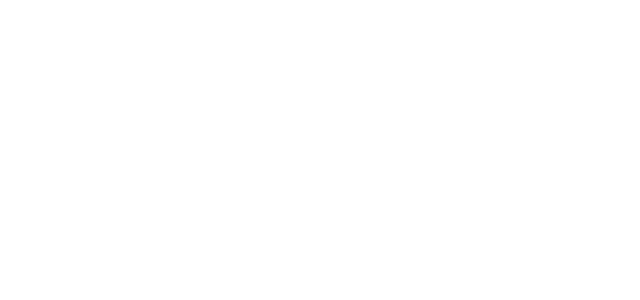
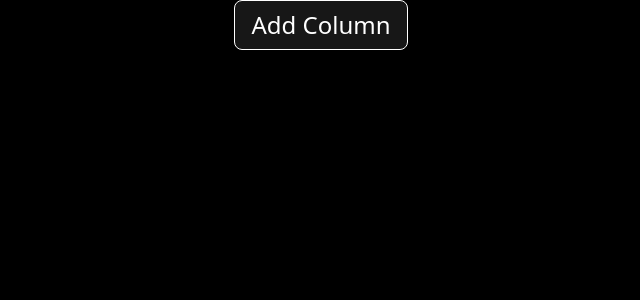
Before and after one commit to surya-moorthy/frontend-learnings, a React (Vite) app in the folder basics/: page / in a window 1280 px wide. Shown: the top 300 px of the page, without its empty margins (319-959 px from the left). Built offline with nearby package versions, Linux system fonts and the light colour scheme.

Commit message:
added kanban outline

```diff
--- a/basics/src/App.jsx
+++ b/basics/src/App.jsx
@@ -1,29 +1,9 @@
-import { BrowserRouter, Route, Routes } from "react-router-dom";
-import "./App.css";
-import Form from "./pages/Form";
-import Counter from "./pages/Counter";
-import Home from "./pages/Home";
-import Login from "./components/Login";
-import Register from "./components/Register";
-import Products from "./pages/Products";
-import Cart from "./pages/Cart";
-import Navbar from "./components/Navbar";
-import { ProductProvider } from "./context/productContext";
-import { useState } from "react";
-import useLocalStorage from "./hooks/useLocalStorage";
+import KanbanBoard from "./components/KanbanBoard";
 
 function App() {
-
-  const {value,setValue} = useLocalStorage("name",()=>"");
-
   return (
-
-    <input
-    type="text"
-    value={value}
-    onChange={(event)=>{setValue(event.target.value)}}
-    />
-  );
+    <KanbanBoard/>
+  )
 }
 
 export default App;
--- /dev/null
+++ b/basics/src/components/ColumnContainer.tsx
@@ -0,0 +1,44 @@
+import { TrashIcon } from "lucide-react";
+import { column, Id } from "../types/types"
+
+interface Props {
+    column : column,
+    deleteColumn: (id : Id) => void
+}
+
+
+function ColumnContainer(props : Props) {
+
+    const {column} = props;
+
+  return (
+    <div className="flex flex-col bg-neutral-800 w-[350px] h-[500px] p-2 rounded-xl">
+        <div className="flex justify-between bg-neutral-700 cursor-pointer px-4 py-2 rounded-xl">
+             <div className="flex justify-center items-center gap-2">
+                 <div className="flex justify-center items-center rounded-full bg-neutral-950 px-2.5 py-1 text-sm">
+                        0
+                  </div>
+
+                  <div>
+                      {column.title}
+                  </div>
+             </div>
+             <button className="cursor-pointer stroke-white hover:bg-neutral-900 px-2 py-2 rounded-full" onClick={()=>{props.deleteColumn(column.id)}}>
+                  <TrashIcon size={20}/>
+              </button>
+
+             </div>
+
+
+        <div className="grow">
+              Content
+        </div>
+
+        <div>
+              Footer
+        </div>
+    </div>
+  )
+}
+
+export default ColumnContainer
--- /dev/null
+++ b/basics/src/components/KanbanBoard.tsx
@@ -0,0 +1,48 @@
+import { useState } from "react";
+import { column, Id } from "../types/types";
+import ColumnContainer from "./ColumnContainer";
+
+export default function KanbanBoard() {
+  const [columns, setColumns] = useState<column[]>([]);
+  console.log(columns);
+
+  function addNewColumn() {
+    const columnToAdd: column = {
+      id: generateId(),
+      title: `Column ${columns.length + 1}`,
+    };
+
+    setColumns([...columns, columnToAdd]);
+  }
+
+  function generateId(): Id {
+    return Date.now(); // safer than Math.random()
+  }
+
+  function deleteColumn(id: Id) {
+    const filteredColumns = columns.filter((col) => col.id !== id);
+    setColumns(filteredColumns);
+  }
+
+  return (
+    <div className="flex flex-col w-screen items-center">
+      <div className="flex gap-2 m-auto">
+        <button
+          onClick={addNewColumn}
+          className="text-2xl px-4 py-2 cursor-pointer bg-neutral-900 rounded-lg hover:border-red-500 border"
+        >
+          Add Column
+        </button>
+      </div>
+      <div className="flex flex-row gap-5 mt-10 overflow-x-auto">
+        {columns.map((col) => (
+          <ColumnContainer
+            key={col.id}
+            column={col}
+            deleteColumn={deleteColumn}
+          />
+        ))}
+      </div>
+    </div>
+  );
+}
--- a/basics/src/hooks/useLocalStorage.tsx
+++ b/basics/src/hooks/useLocalStorage.tsx
@@ -2,9 +2,7 @@
 
 function getSavedValue(key : string,initialValue : string | (()=> string)) {
   const savedValue = JSON.parse(localStorage.getItem(key) as string);
-
   if (savedValue) return savedValue;
-
   return initialValue;
 }
 
--- a/basics/src/index.css
+++ b/basics/src/index.css
@@ -1 +1,5 @@
 @import "tailwindcss";
+
+html , body , #root {
+    @apply bg-black text-white box-border;
+}
--- a/basics/src/types/types.ts
+++ b/basics/src/types/types.ts
@@ -9,3 +9,10 @@
     product : Product,
     items   : number
 }
+
+export type Id = string | number;
+
+export type column = {
+    id : Id,
+    title : string
+}
```
